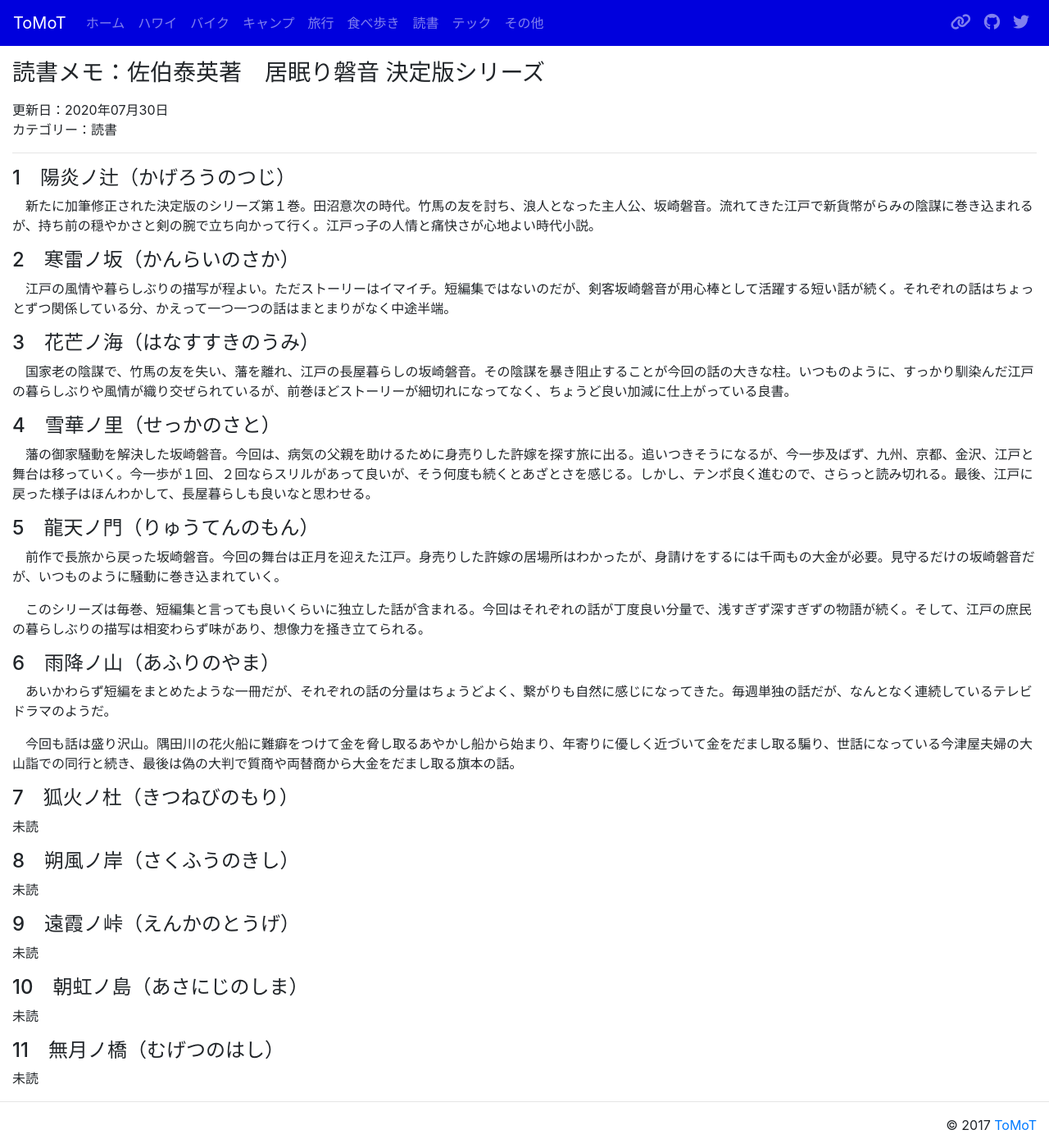
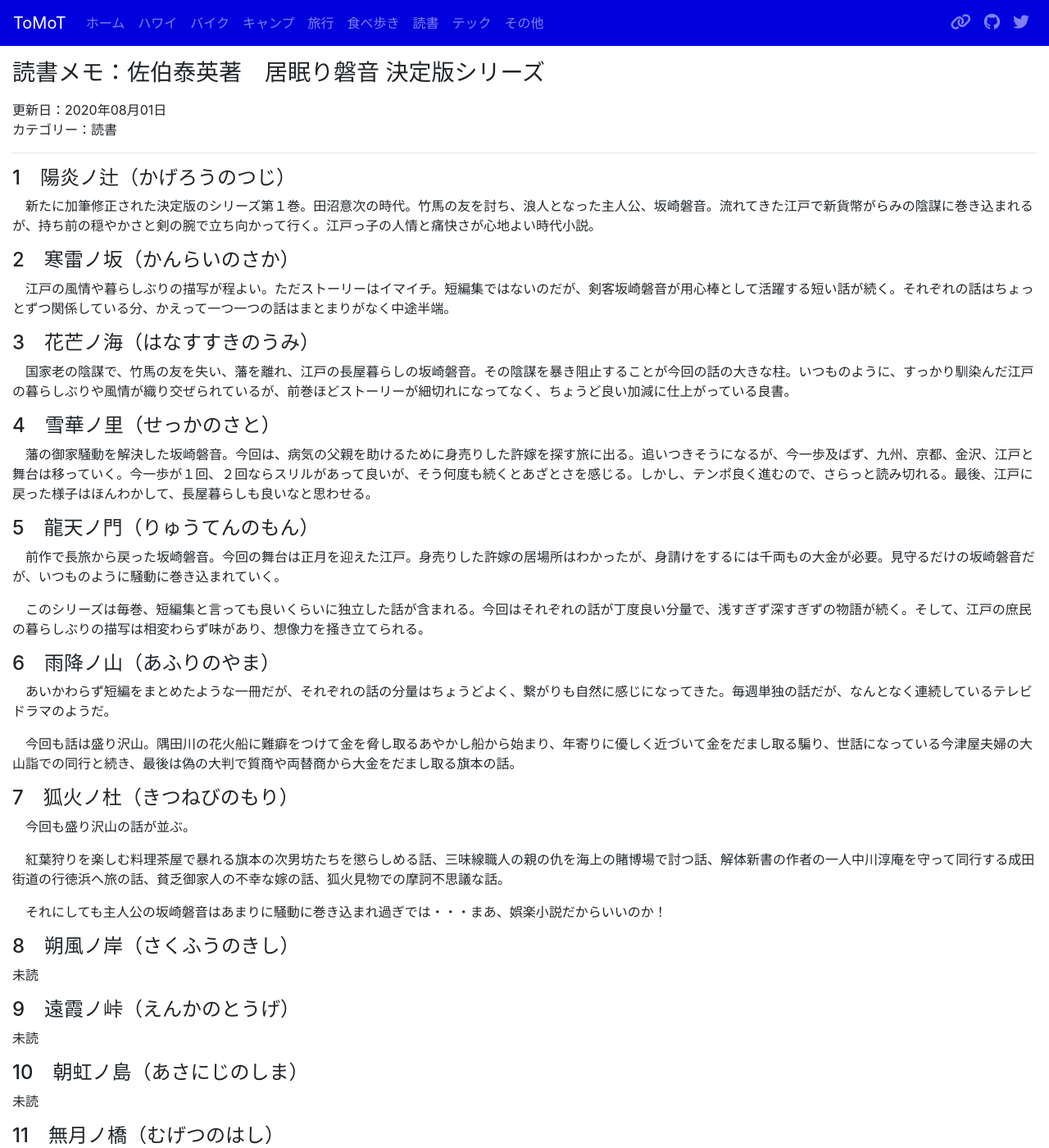
Before and after one commit to tomot/tomot.github.io, a Jekyll site: the page built from pages/book-saeki.md, in a window 1280 px wide and 1400 px high. Shown: the whole window at 82% size. Built offline with Jekyll 4.4.1, drawn with Linux system fonts in a browser that asks for light colours; nearby versions of some CDN libraries.

```diff
--- a/pages/book-saeki.md
+++ b/pages/book-saeki.md
@@ -1,7 +1,7 @@
 ---
 layout: page
 title: 読書メモ：佐伯泰英著　居眠り磐音 決定版シリーズ
-date: 2020-07-30
+date: 2020-08-01
 categories: 読書
 ---
 #### 1　陽炎ノ辻（かげろうのつじ）
@@ -34,7 +34,11 @@ categories: 読書
 
 #### 7　狐火ノ杜（きつねびのもり）
 
-未読
+　今回も盛り沢山の話が並ぶ。
+
+　紅葉狩りを楽しむ料理茶屋で暴れる旗本の次男坊たちを懲らしめる話、三味線職人の親の仇を海上の賭博場で討つ話、解体新書の作者の一人中川淳庵を守って同行する成田街道の行徳浜へ旅の話、貧乏御家人の不幸な嫁の話、狐火見物での摩訶不思議な話。
+
+　それにしても主人公の坂崎磐音はあまりに騒動に巻き込まれ過ぎでは・・・まあ、娯楽小説だからいいのか！
 
 #### 8　朔風ノ岸（さくふうのきし）
 
```
Also changed, not shown: book.md (+1 -1 lines), index.md (+1 -1 lines).
